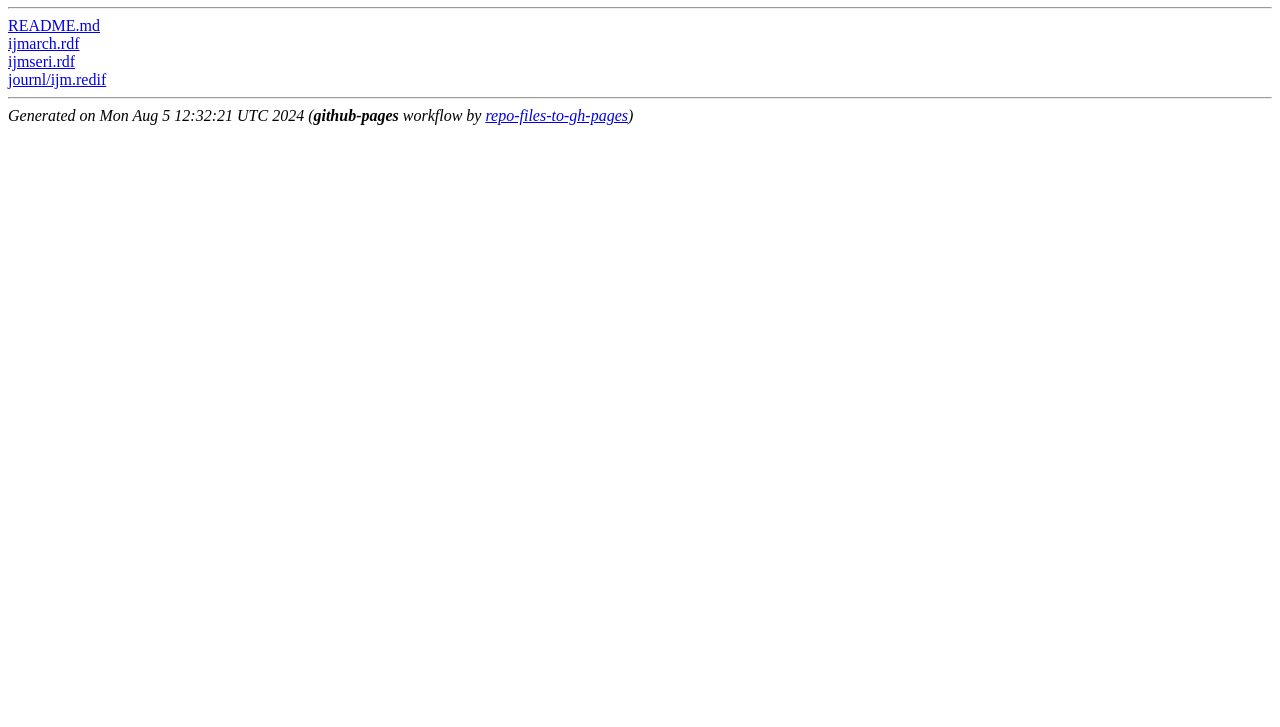
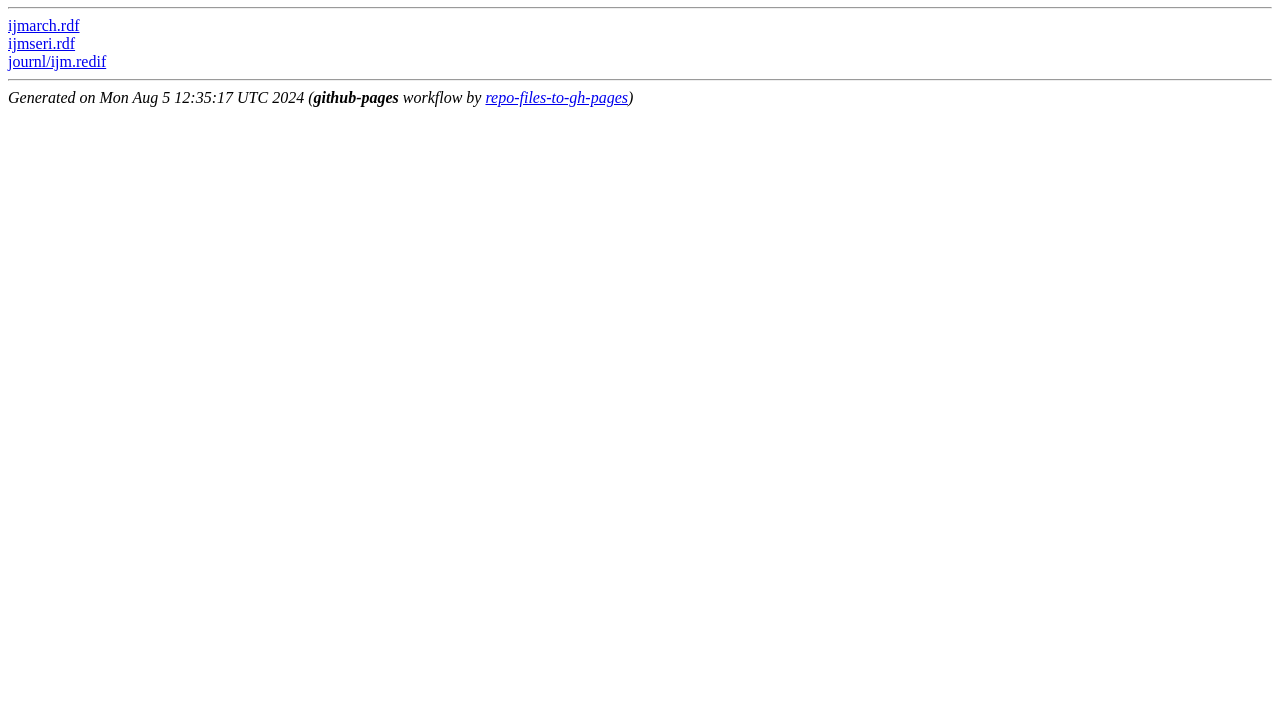
Before and after one commit to microsimulation/microsimulation.github.io, a plain HTML site: page index.html in a window 1280 px wide. Shown: the part 73-800 px from the top of the page. Drawn offline with Linux system fonts and the light colour scheme.

Commit message:
deploy: 2eeea3aaf16755daa496d73cc4ce38961c147dc0

```diff
--- a/index.html
+++ b/index.html
@@ -1,7 +1,6 @@
 <!DOCTYPE html><html lang="en"><head><title>microsimulation.github.io</title></head><body><h1>microsimulation.github.io</h1><hr>
-<a href="README.md">README.md</a><br/>
 <a href="ijmarch.rdf">ijmarch.rdf</a><br/>
 <a href="ijmseri.rdf">ijmseri.rdf</a><br/>
 <a href="journl/ijm.redif">journl/ijm.redif</a><br/>
-<hr/><address>Generated on Mon Aug  5 12:32:21 UTC 2024 (<b>github-pages</b> workflow by <a href="https://github.com/dacrystal/repo-files-to-gh-pages">repo-files-to-gh-pages</a>)</address>
+<hr/><address>Generated on Mon Aug  5 12:35:17 UTC 2024 (<b>github-pages</b> workflow by <a href="https://github.com/dacrystal/repo-files-to-gh-pages">repo-files-to-gh-pages</a>)</address>
 </body></html>
```
Also changed, not shown: 1 other file.
